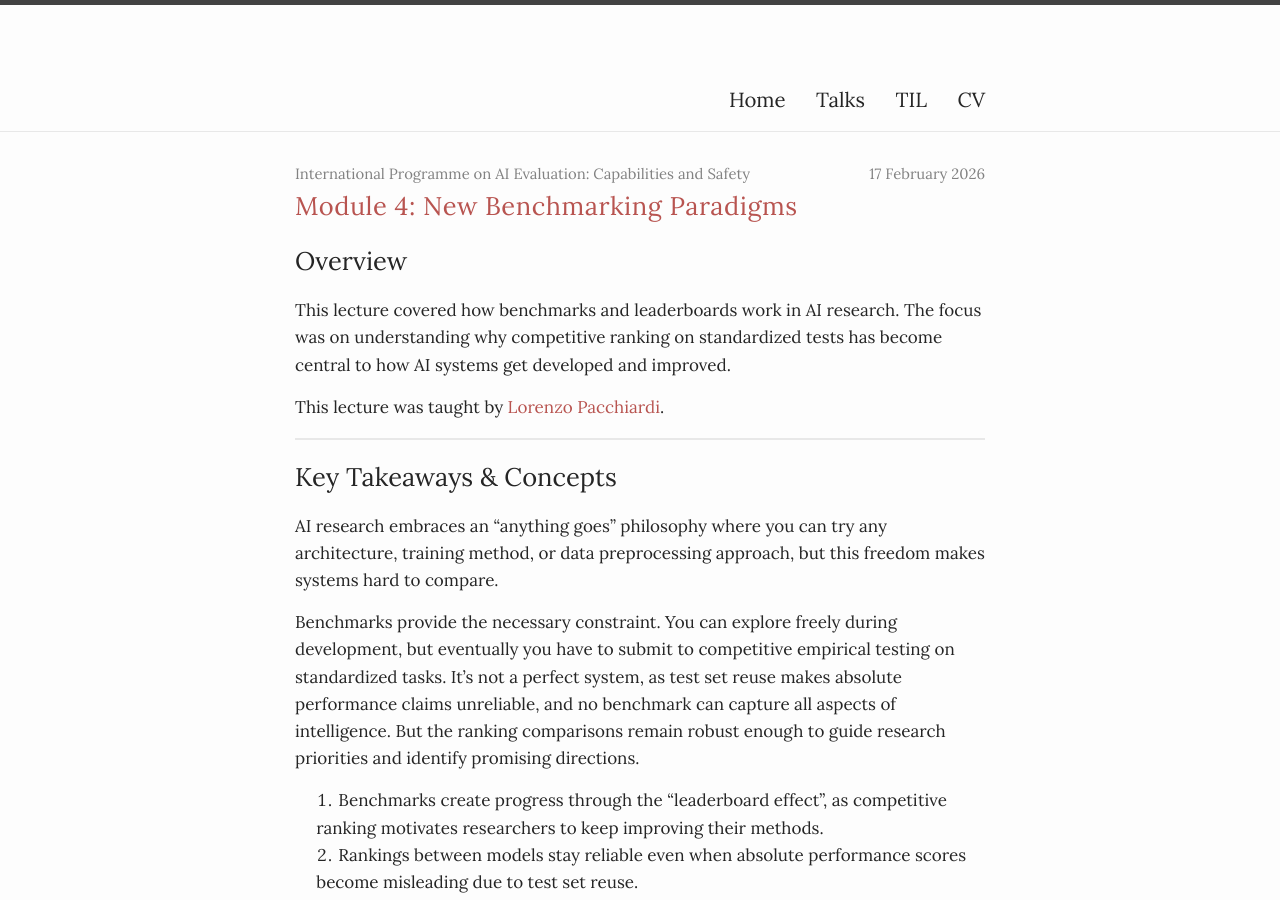
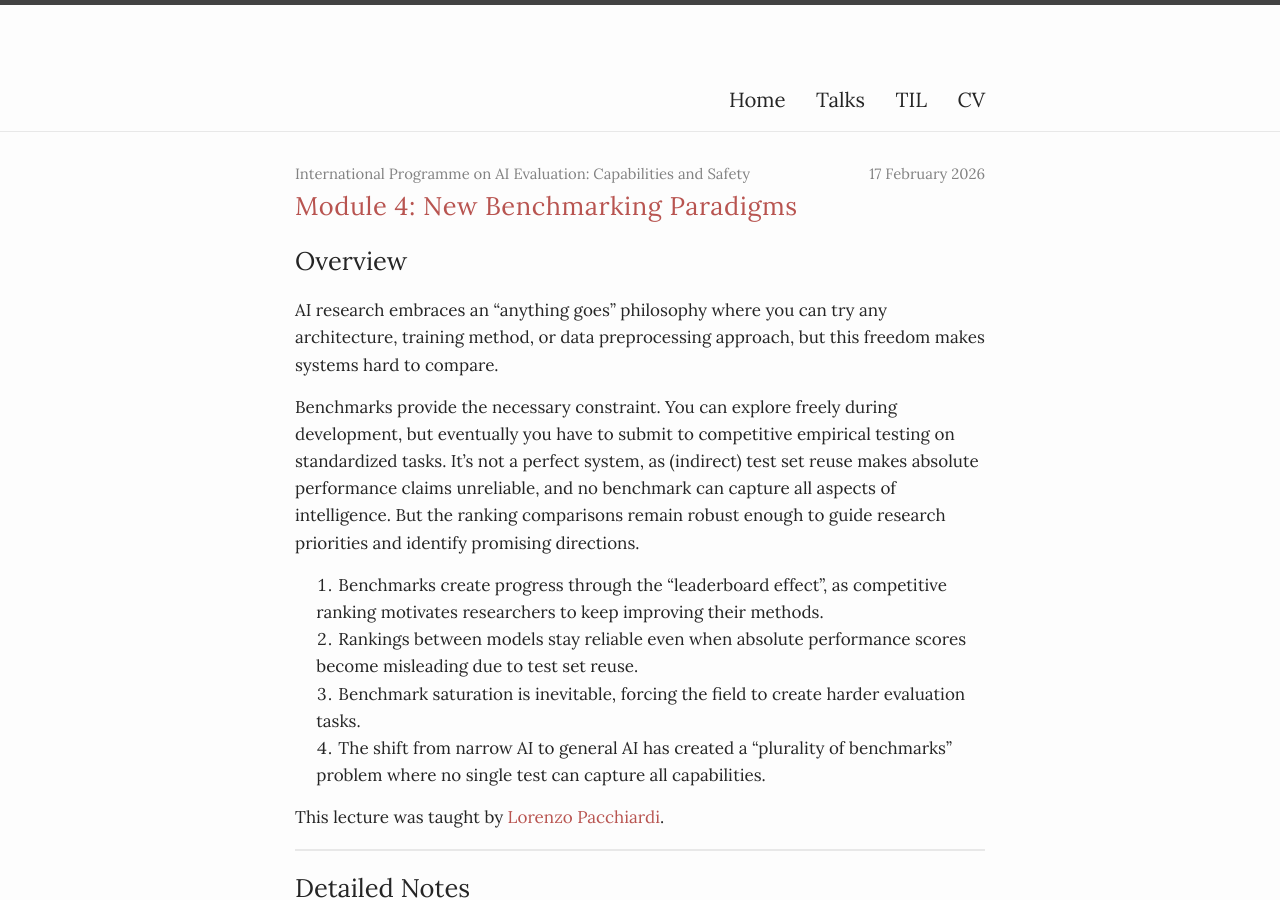
Before and after one commit to marysia/marysia.github.io, a Jekyll site: the page built from _tils/2026-02-17-new-benchmarking-paradigms.md, in a window 1280 px wide and 900 px high. Built offline with Jekyll 4.4.1, drawn with Linux system fonts in a browser that asks for light colours.

Commit message:
summary module 4

```diff
--- a/_tils/2026-02-17-new-benchmarking-paradigms.md
+++ b/_tils/2026-02-17-new-benchmarking-paradigms.md
@@ -6,22 +6,16 @@ series: "International Programme on AI Evaluation: Capabilities and Safety"
 
 ## Overview
 
-This lecture covered how benchmarks and leaderboards work in AI research. The focus was on understanding why competitive ranking on standardized tests has become central to how AI systems get developed and improved.
-
-This lecture was taught by [Lorenzo Pacchiardi](https://www.lorenzopacchiardi.me/).
-
----
-
-## Key Takeaways & Concepts
 AI research embraces an "anything goes" philosophy where you can try any architecture, training method, or data preprocessing approach, but this freedom makes systems hard to compare.
 
-Benchmarks provide the necessary constraint. You can explore freely during development, but eventually you have to submit to competitive empirical testing on standardized tasks.  It's not a perfect system, as test set reuse makes absolute performance claims unreliable, and no benchmark can capture all aspects of intelligence. But the ranking comparisons remain robust enough to guide research priorities and identify promising directions.
+Benchmarks provide the necessary constraint. You can explore freely during development, but eventually you have to submit to competitive empirical testing on standardized tasks.  It's not a perfect system, as (indirect) test set reuse makes absolute performance claims unreliable, and no benchmark can capture all aspects of intelligence. But the ranking comparisons remain robust enough to guide research priorities and identify promising directions.
 
 1. Benchmarks create progress through the "leaderboard effect", as competitive ranking motivates researchers to keep improving their methods.
 2. Rankings between models stay reliable even when absolute performance scores become misleading due to test set reuse.
 3. Benchmark saturation is inevitable, forcing the field to create harder evaluation tasks.
 4. The shift from narrow AI to general AI has created a "plurality of benchmarks" problem where no single test can capture all capabilities.
 
+This lecture was taught by [Lorenzo Pacchiardi](https://www.lorenzopacchiardi.me/).
 
 ---
 
```
